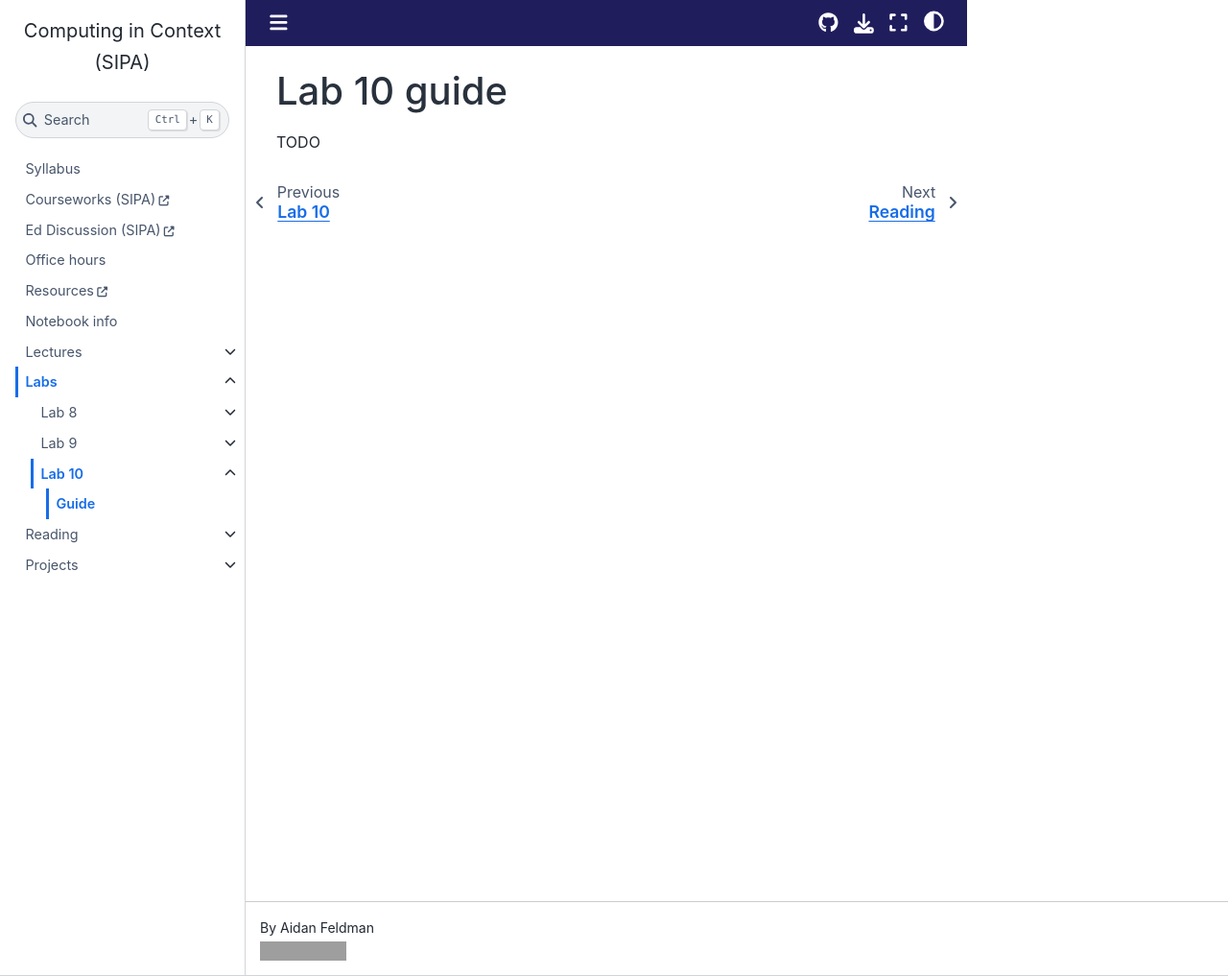
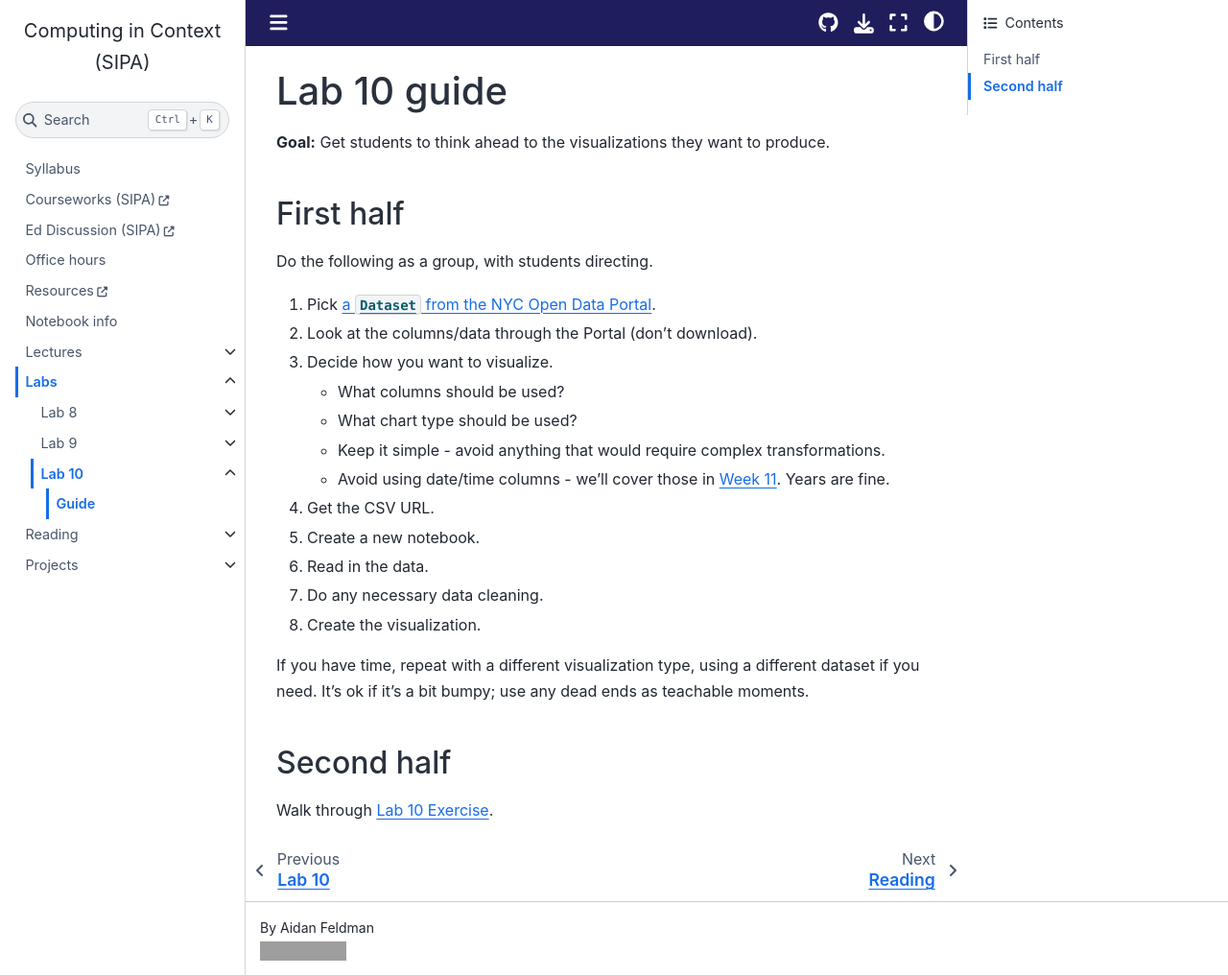
Before and after one commit to afeld/computing-in-context, a Jupyter Book: the page built from lab_10_guide.md, in a window 1280 px wide and 1017 px high. Shown: the whole window at 96% size. Built offline with Jupyter Book 1.0.4 settings and Sphinx 7.4.7 and the Sphinx Book theme 1.1.4, drawn with Linux system fonts in a browser that asks for light colours; comment, search, counter and statistics services are not loaded; grey boxes are pictures that could not be loaded.

Commit message:
fill in Lab 10 guide

```diff
--- a/lab_10_guide.md
+++ b/lab_10_guide.md
@@ -1,3 +1,26 @@
 # Lab 10 guide
 
-TODO
+**Goal:** Get students to think ahead to the visualizations they want to produce.
+
+## First half
+
+Do the following as a group, with students directing.
+
+1. Pick [a `Dataset` from the NYC Open Data Portal](https://data.cityofnewyork.us/browse?sortBy=most_accessed&limitTo=datasets).
+1. Look at the columns/data through the Portal (don't download).
+1. Decide how you want to visualize.
+   - What columns should be used?
+   - What chart type should be used?
+   - Keep it simple - avoid anything that would require complex transformations.
+   - Avoid using date/time columns - we'll cover those in [Week 11](index.md#schedule). Years are fine.
+1. Get the CSV URL.
+1. Create a new notebook.
+1. Read in the data.
+1. Do any necessary data cleaning.
+1. Create the visualization.
+
+If you have time, repeat with a different visualization type, using a different dataset if you need. It's ok if it's a bit bumpy; use any dead ends as teachable moments.
+
+## Second half
+
+Walk through [Lab 10 Exercise](lab_10.ipynb).
```
